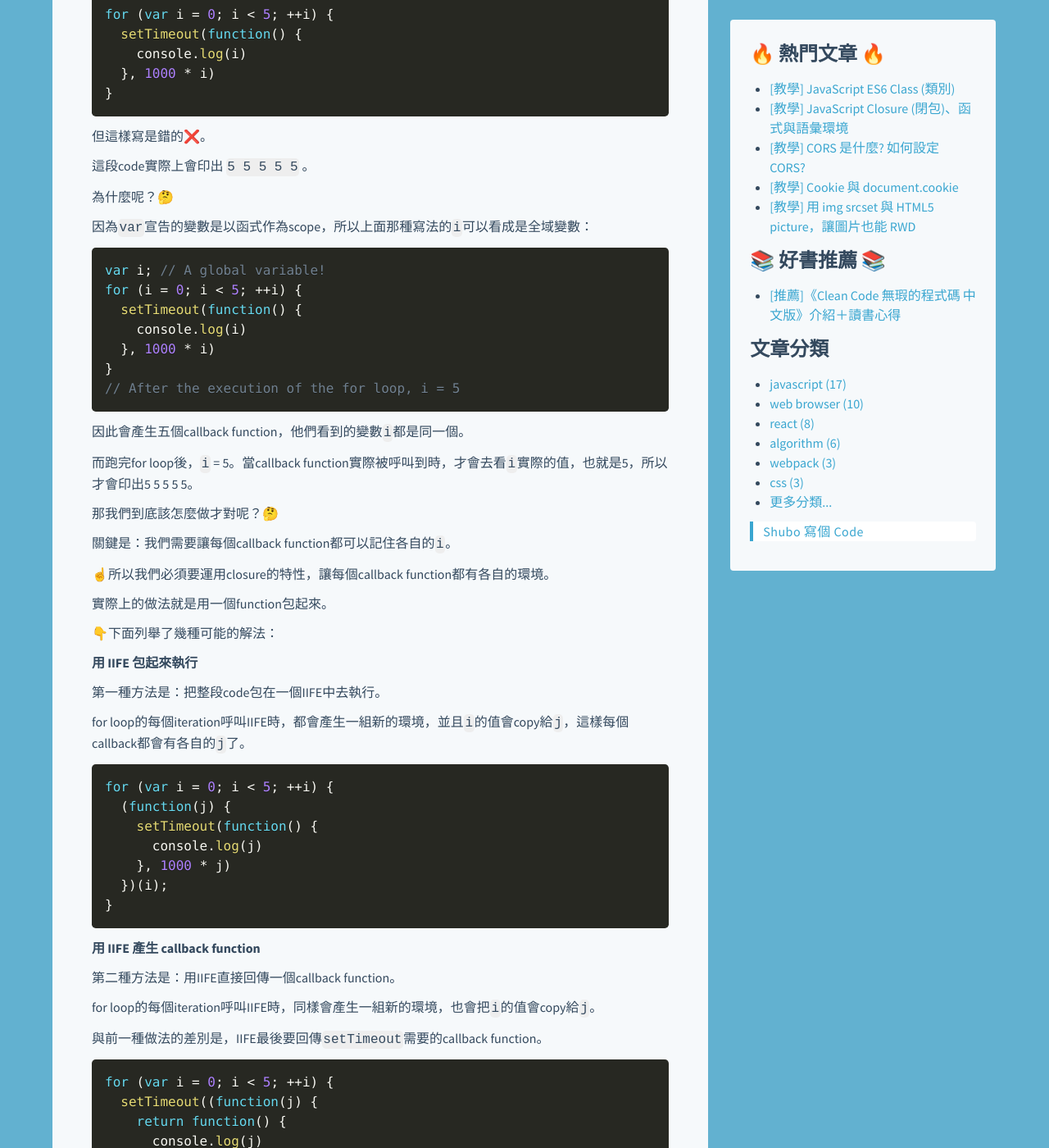
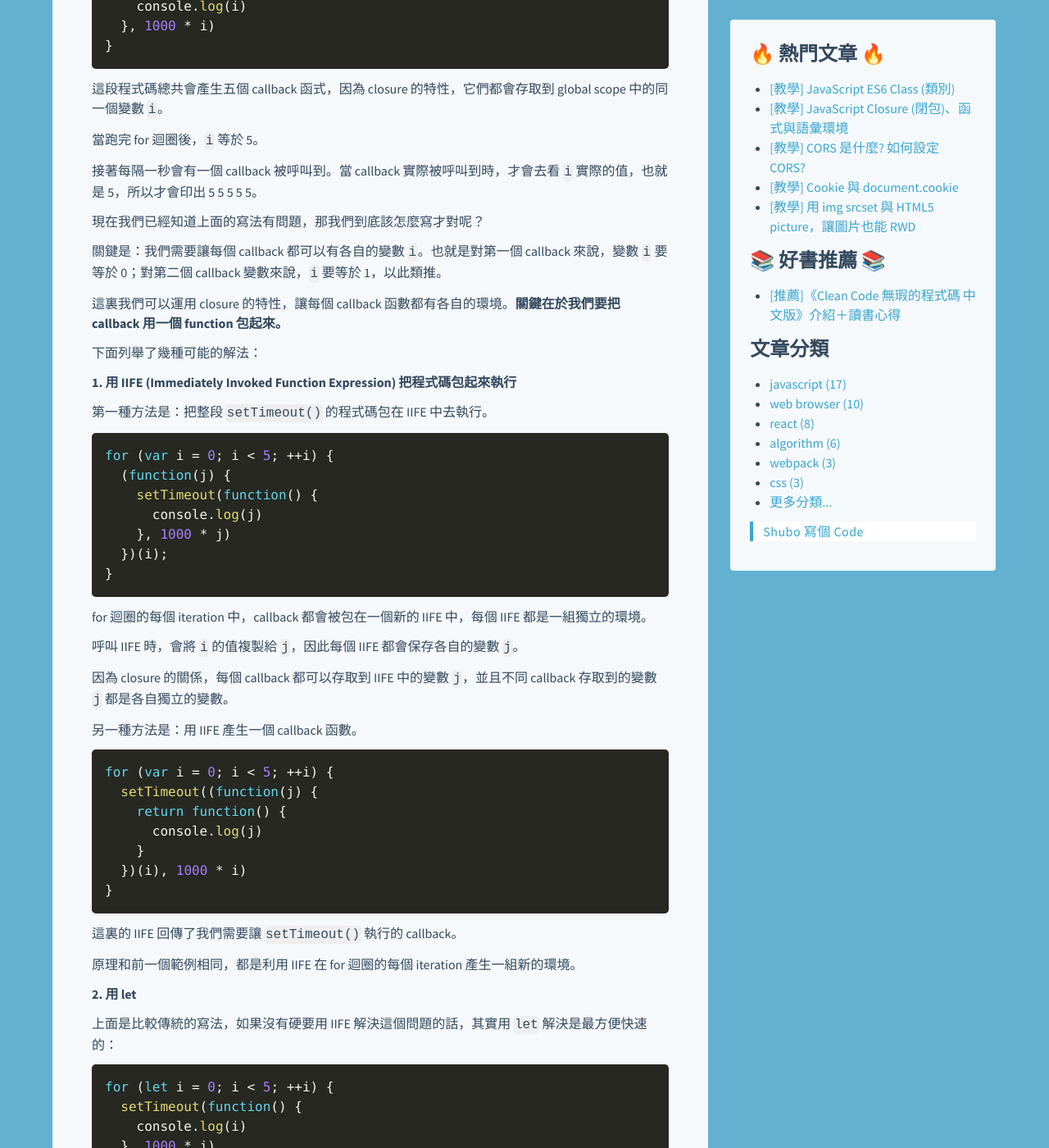
Before and after one commit to shuboc/shuboc.github.io, a Jekyll site: the page built from _posts/2018-03-04-javascript-closure.md, in a window 1280 px wide and 1400 px high, scrolled down 7628 px. Shown: the whole window at 82% size. Built offline with Jekyll 4.4.1, drawn with Linux system fonts in a browser that asks for light colours; nearby versions of some CDN libraries; library files that are not in the unit come from our copies; comment, search, counter and statistics services are not loaded; some of the changed text lies outside the part shown.

Commit message:
Update closure post

````diff
--- a/_posts/2018-03-04-javascript-closure.md
+++ b/_posts/2018-03-04-javascript-closure.md
@@ -2,10 +2,10 @@
 title: "[教學] JavaScript Closure (閉包)、函式與語彙環境"
 tags: ["javascript"]
 redirect_from: /2018/03/04/javascript-closure-in-depth
-last_modified_at: 2020/07/15
+last_modified_at: 2020/07/20
 ---
 
-閉包 (Closure) 是函式以及其語彙環境 (lexical environment) 的組合，函式能夠記住被創造的當下的環境以及變數。事實上 closure 是 JavaScript 中最重要卻又不易理解的概念之一，並且有許多實際應用，例如IIFE、模擬 private member 達到封裝的特性 (module pattern) 等，這篇文章將會一一介紹範例。
+JavaScript 中的閉包 (Closure) 是函式以及其語彙環境 (Lexical Environment) 的組合，函式能夠記住被創造的當下的環境以及變數，也是面試常考題。這篇教學將會講解其原理，包含變數的存取規則、函數可以作為回傳值等，以及實際應用範例，包括 IIFE (Immediately Invoked Function Expression)、模擬 private member 達到封裝的特性 (module pattern) 等。
 
 <!-- ![JavaScript Closure](/images/javascript-closure.jpg) -->
 
@@ -24,9 +24,9 @@
 Closure 是由兩個主角構成的一個組合，分別是：
 
 1. 函式 (function)
-2. 函式被宣告時所在的語彙環境 (lexical environment)。
+2. 函式被宣告時所在的語彙環境 (Lexical Environment)。
 
-簡單地說，closure 包含了一個函式，這個函式會對應到一個 lexical environment (語彙環境)。
+簡單地說，closure 包含了一個函式，這個函式會對應到一個 Lexical Environment (語彙環境)。
 
 所謂的「語彙環境」，可以簡單地想像成是函式被宣告時所在的 scope，這個 scope 裡面包含了能夠被這個函式存取到的變數。
 
@@ -212,13 +212,9 @@
 
 ### 小結
 
-辛苦了！🙇
+恭喜你！看到這裡，你應該能夠大致了解 closure 的特性了！
 
-看到這裡，你應該大致了解 closure 的特性了吧！
-
-在 JavaScript 中，closure 其實扮演很重要的角色喔！
-
-下面我們就來看看一些 closure 的實際應用吧！
+在 JavaScript 中，closure 其實有很多應用，下面我們就來看看一些 closure 應用的範例吧！
 
 ## 閉包 (Closure) 的應用
 
@@ -230,17 +226,15 @@
 
 ### 用閉包 (Closure) 模擬物件導向中的私有成員 (Private Member)
 
-我們可以用Closure的特性模擬物件導向中的私有成員(private member)。
+我們可以用 closure 的特性，模擬物件導向中的私有成員 (private member)。這個方法有時又被稱作 Module Pattern。
 
-(這個方法有時又被稱作 Module Pattern。)
-
-下面這個例子，我們創造一個`counter`物件，並提供三個方法存取物件內部的`count`變數。
+下面這個範例，我們創造一個 `counter` 物件，並提供三個方法存取物件內部的 `count` 變數。
 
 ```Javascript
-const counter = (function() {
-  let count = 0
+function makeCounter() {
+  let count = 0;
   function changeBy(val) {
-    count += val
+    count += val;
   }
 
   return {
@@ -253,70 +247,49 @@
     value: function() {
       return count
     }
-  }
-})();
+  };
+};
 
-counter.value() // 0
-counter.increment()
-counter.increment()
-counter.value() // 2
-counter.decrement()
-counter.value() // 1
+const counter = makeCounter();
+
+console.log(counter.value()); // 0
+counter.increment();
+counter.increment();
+console.log(counter.value()); // 2
+counter.decrement();
+console.log(counter.value()); // 1
 ```
 
-物件的三個方法 (`increment`, `decrement`, `value`) 共同能夠存取同一組環境(Lexical Environment)，因此他們都能夠存取同一組`count`及`changeBy`。
+因為 closure 的特性，`counter` 物件的三個方法 `increment()`、`decrement()` 和 `value()` 能夠存取同一個語彙環境 (Lexical Environment)，所以這三個方法能夠存取 `makeCounter()` 中的同一個 `count` 變數及 `changeBy()` 函式。
 
-除了透過`counter`物件上的方法以外，我們沒辦法直接存取其內部的`count`變數。
+透過呼叫這三個方法，我們能夠改變或讀取隱藏起來的 `count` 變數。
 
-☝️`count`就相當於物件導向中的私有成員變數private member。
+值得注意的是，除非透過 `counter` 物件上的 `increment()`、`decrement()` 或 `value()` 方法，我們沒辦法直接存取其內部的 `count` 變數。因此這裏的 `count` 就相當於物件導向中的私有成員變數 (private member)。
 
-### 用閉包 (Closure) 達到資料隔離的效果
+不僅如此，closure 還能夠達到資料隔離的效果。
 
-我們可以把上面的例子改寫成工廠函式 `makeCounter`，用來產生更多的 counter 物件。
-
-這裡產生了兩個物件`counter1`和`counter2`。
-
-☝️`counter1`和`counter2`擁有各自的`count`變數，不會互相干擾，達到資料互相隔離的效果。
+延續上個例子，這裡利用 `makeCounter()` 函式產生了兩個物件 `counter1` 和 `counter2`:
 
 ```Javascript
-const makeCounter = function() {
-  let count = 0
-  function changeBy(val) {
-    count += val
-  }
+const counter1 = makeCount();
+const counter2 = makeCount();
 
-  return {
-    increment: function() {
-      changeBy(1)
-    },
-    decrement: function() {
-      changeBy(-1)
-    },
-    value: function() {
-      return count
-    }
-  }
-}
+counter1.increment();
+counter1.increment();
 
-let counter1 = makeCount()
-let counter2 = makeCount()
+counter2.decrement();
 
-counter1.increment()
-counter1.increment()
-
-counter2.decrement()
-
-counter1.value() // 2
-counter2.value() // -1
+counter1.value(); // 2
+counter2.value(); // -1
 ```
 
-### 避免 for loop 中使用 callback function 的錯誤寫法
+因為每次呼叫 `makeCounter()` 時都會產生新的一組環境，所以 `counter1` 和 `counter2` 擁有各自的 `count` 變數，不會互相干擾，達到資料互相隔離的效果。
 
-在以前只有`var`的時代，在for loop裡使用callback函式很容易不小心寫錯。
+### 利用 IIFE (Immediately Invoked Function Expression) 產生獨立的環境
 
-舉個例子，假設現在要寫一段code能夠每隔一秒分別印出0 1 2 3 4。
+以下是一題很經典的 JavaScript closure 面試題：
 
-你可能會寫成這樣，用`setTimeout`搭配一個for loop去寫：
+> 請問以下這段 code 會印出什麼值呢？
 
 ```Javascript
 for (var i = 0; i < 5; ++i) {
@@ -326,13 +299,16 @@
 }
 ```
 
-但這樣寫是錯的❌。
+你可能會很直覺地覺得是每隔一秒印出一個數字，第一秒印出 `0`，第二秒印出 `1`，以此類推，最後印出 `0 1 2 3 4`。
 
-這段code實際上會印出 `5 5 5 5 5` 。
+很遺憾，這段 code 並不會如你想的運行。這段 code 實際上會印出 `5 5 5 5 5`。
 
-為什麼呢？🤔
+為什麼呢？下面讓我來說明：
 
-因為`var`宣告的變數是以函式作為scope，所以上面那種寫法的`i`可以看成是全域變數：
+<!-- TODO: JavaScript 的 scope 到底是怎麼一回事？ hoisting 又是什麼？ -->
+<!-- Scope 跟 Lexical Environment 的關係是什麼？ 可以這樣混著用嗎？ -->
+
+首先 `var` 宣告的變數是以函式作為 scope，所以變數 `i` 可以看成是全域變數。上面那樣的寫法實際上等於：
 
 ```Javascript
 var i; // A global variable!
@@ -341,28 +317,29 @@
     console.log(i)
   }, 1000 * i)
 }
-// After the execution of the for loop, i = 5
 ```
 
-因此會產生五個callback function，他們看到的變數`i`都是同一個。
+這段程式碼總共會產生五個 callback 函式，因為 closure 的特性，它們都會存取到 global scope 中的同一個變數 `i`。
 
-而跑完for loop後，`i` = 5。當callback function實際被呼叫到時，才會去看`i`實際的值，也就是5，所以才會印出5 5 5 5 5。
+當跑完 for 迴圈後，`i` 等於 5。
 
-那我們到底該怎麼做才對呢？🤔
+接著每隔一秒會有一個 callback 被呼叫到。當 callback 實際被呼叫到時，才會去看 `i` 實際的值，也就是 5，所以才會印出 5 5 5 5 5。
 
-關鍵是：我們需要讓每個callback function都可以記住各自的`i`。
+現在我們已經知道上面的寫法有問題，那我們到底該怎麼寫才對呢？
 
-☝️所以我們必須要運用closure的特性，讓每個callback function都有各自的環境。
+關鍵是：我們需要讓每個 callback 都可以有各自的變數 `i`。也就是對第一個 callback 來說，變數 `i` 要等於 0；對第二個 callback 變數來說，`i` 要等於 1，以此類推。
 
-實際上的做法就是用一個function包起來。
+這裏我們可以運用 closure 的特性，讓每個 callback 函數都有各自的環境。**關鍵在於我們要把 callback 用一個 function 包起來。**
 
-👇下面列舉了幾種可能的解法：
+下面列舉了幾種可能的解法：
 
-#### 用 IIFE 包起來執行
+#### 1. 用 IIFE (Immediately Invoked Function Expression) 把程式碼包起來執行
 
-第一種方法是：把整段code包在一個IIFE中去執行。
+<!-- TODO: 解釋一下什麼是 IIFE? -->
 
-for loop的每個iteration呼叫IIFE時，都會產生一組新的環境，並且`i`的值會copy給`j`，這樣每個callback都會有各自的`j`了。
+<!-- TODO: 說明為什麼 IIFE 能夠產生新環境 -->
+
+第一種方法是：把整段 `setTimeout()` 的程式碼包在 IIFE 中去執行。
 
 ```Javascript
 for (var i = 0; i < 5; ++i) {
@@ -374,13 +351,13 @@
 }
 ```
 
-#### 用 IIFE 產生 callback function
+for 迴圈的每個 iteration 中，callback 都會被包在一個新的 IIFE 中，每個 IIFE 都是一組獨立的環境。
 
-第二種方法是：用IIFE直接回傳一個callback function。
+呼叫 IIFE 時，會將 `i` 的值複製給 `j`，因此每個 IIFE 都會保存各自的變數 `j`。
 
-for loop的每個iteration呼叫IIFE時，同樣會產生一組新的環境，也會把`i`的值會copy給`j`。
+因為 closure 的關係，每個 callback 都可以存取到 IIFE 中的變數 `j`，並且不同 callback 存取到的變數 `j` 都是各自獨立的變數。
 
-與前一種做法的差別是，IIFE最後要回傳`setTimeout`需要的callback function。
+另一種方法是：用 IIFE 產生一個 callback 函數。
 
 ```Javascript
 for (var i = 0; i < 5; ++i) {
@@ -392,9 +369,13 @@
 }
 ```
 
-#### 用 let
+這裏的 IIFE 回傳了我們需要讓 `setTimeout()` 執行的 callback。
 
-如果沒有硬要用closure解決這個問題的話，其實用`let`解決是最快的：
+原理和前一個範例相同，都是利用 IIFE 在 for 迴圈的每個 iteration 產生一組新的環境。
+
+#### 2. 用 let
+
+上面是比較傳統的寫法，如果沒有硬要用 IIFE 解決這個問題的話，其實用 `let` 解決是最方便快速的：
 
 ```Javascript
 for (let i = 0; i < 5; ++i) {
@@ -404,28 +385,46 @@
 }
 ```
 
-## 補充說明：Lexical Environment (語彙環境)
+因為對 `let` 而言，每個 for 迴圈中的 iteration 都是一個獨立的環境，所以很自然地每個 `setTimeout()` 的 callback 看到的 `i` 是不同的 `i`。
 
-上面一直提到語彙環境 (Lexical Environment) 這個詞彙，這邊稍加補充說明。
+## Lexical Environment (語彙環境)
 
-JavaScript 中，一段 code 能夠存取哪些變數，是由 code 所在的 lexical environment 決定的。
+前面一直提到語彙環境 (Lexical Environment) 這個詞彙，這邊稍加補充說明。
 
-所謂 lexical enviroment 包含了：
+JavaScript 中，每段函數及區塊 (code block，也就是大括號 `{}` 圍起來的範圍) 都會對應到一個稱為 Lexical Environment (語彙環境) 的資料結構。
 
-1. 區域變數
-2. 外層的 Lexical Environment 的參考（可以簡單想像成大括號外的區域）
+Lexical Environment 包含了以下兩個部分：
 
-一段 code 要存取一個變數的時候，會先在當下的 Lexical Environment 找，找不到會再往外層找，直到 global scope 為止。
+1. Environment Record：儲存了所有的區域變數。
+2. 外層的 Lexical Environment 的參考。
 
-這就是內層的 function 存取外層宣告的變數的原理。
+<!-- 接下來會用一些例子帶大家看 Lexical Environment 是怎麼運作的。
 
-<!-- TODO: 或許可加一段程式碼說明 -->
+下面這個例子在 global 的環境中簡單地宣告了一個變數 `name`。
 
-## 結語
+```JavaScript
+                  // [[ name: <uninitialized> ]] -> null
+let name;         // [[ name: undefined       ]] -> null
+name = "John";    // [[ name: "John"          ]] -> null
+```
 
-看到這裡，希望你已經對JavaScript Closure(閉包)的概念以及實際應用有了深入了解！這篇文章的例子和說明大部分都是參考自[MDN](https://developer.mozilla.org/en-US/docs/Web/JavaScript/Closures)與[JavaScript.info](http://javascript.info/closure)，有興趣更深入了解Closure的朋友可以再去看看喔！
+`[[ ]]` 的部分指的是 Environment Record；箭頭的部分是指向外層的 Lexical Environment。
 
-有任何問題，或是覺得寫得不清楚的地方，歡迎在下面👇👇👇留言讓我知道喔。
+這裏只有一個 Lexical Environment，也就是 "global" Lexical Environment。因為 Global Lexical Environment 已經是最外層了，所以其外層的 Lexical Environment 是 `null`。
+
+當我們創造或修改一個變數時，其實就是在新增或是修改 enviromental record 的屬性。
+
+這邊一步步解釋上面這段 code 怎麼運作。
+
+1. 首先 script 開始執行時，Lexical Environment 被創造出來且包含了所有被宣告的變數，也就是這裏的 `name` 變數，但因為還沒宣告，所以處於一個特別的 uninitialized 狀態。
+2. 我們宣告 `let name;`，此時 `name` 的值為 `undefined`。
+3. 我們把一個值指定給 `name` 變數。 -->
+
+<!-- TODO: function 如何運作 -->
+
+一段 code 要存取一個變數的時候，會先在自己的 environment record 裡面找，找不到會再往外層的 Lexical Environment 找，直到 global Lexical Environment 為止。
+
+**這就是內層的 function 能夠存取宣告在外層的變數的原理。**
 
 ## Reference
 
````
